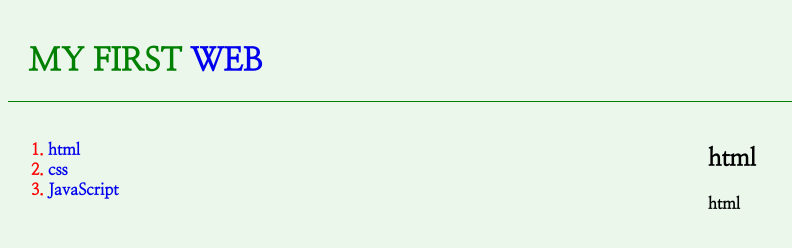
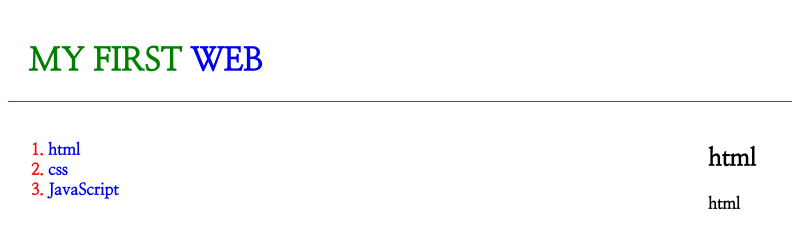
Before and after one commit to JAMIHs/JAI, a plain HTML site: page 1.html in a window 1280 px wide. Shown: the whole page, without its empty margins (0-792 px from the left). Drawn offline with Linux system fonts and the light colour scheme.

Commit message:
Add files via upload

```diff
--- a/1.html
+++ b/1.html
@@ -18,7 +18,7 @@
   }
   @media all and (min-width: 480px){
           body{
-              background-color:rgba(192, 231, 192, 0.329);
+            background-color:rgba(255, 255, 255, 0.329);
           }
       }
 
```
Also changed, not shown: 2.html (+1 -1 lines), 3.html (+1 -1 lines), index.html (+1 -1 lines).
